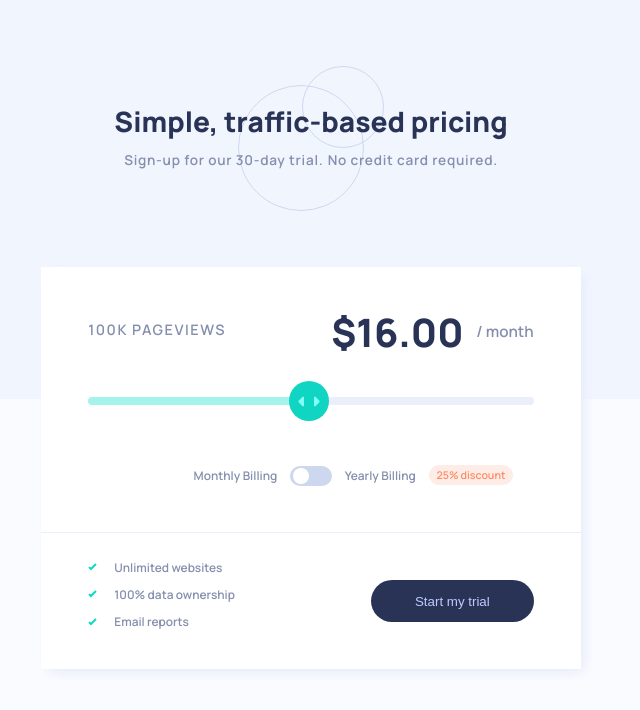
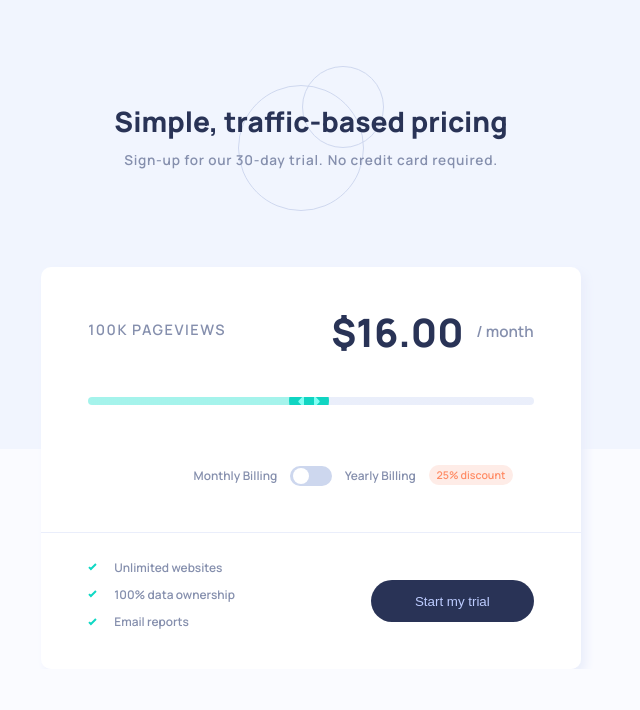
Before and after one commit to GlenOttley/interactive-pricing-component-main, a React (Create React App) app: page / in a window 1280 px wide. Shown: the top 710 px of the page, without its empty margins (329-969 px from the left). Built offline with nearby package versions, Linux system fonts and the light colour scheme.

Commit message:
second fix on horizonal overflow issue

```diff
--- a/src/index.css
+++ b/src/index.css
@@ -32,11 +32,12 @@ PAGE SETUP
 
 *, *::before, *::after {
 	box-sizing: border-box;
+	overflow-x: hidden;
 }
 
 body {
 	margin: 0;
-	background-color: var(--very-pale-blue)
+	background-color: var(--very-pale-blue);
 }
 
 p {
@@ -60,7 +61,6 @@ p {
 .background-image {
 	position: relative;
 	top: -3.2em;
-	width: 100vw;
 }
 
 @media (min-width: 900px) {
@@ -70,7 +70,6 @@ p {
 
 	.background-image {
 		top: 0;
-		width: 100%;
 	}
 }
 
@@ -161,6 +160,7 @@ PRICING
 
 .slider-container {
 	margin-bottom: 2.6em;
+	overflow: visible;
 }
 
 .slider {
```
